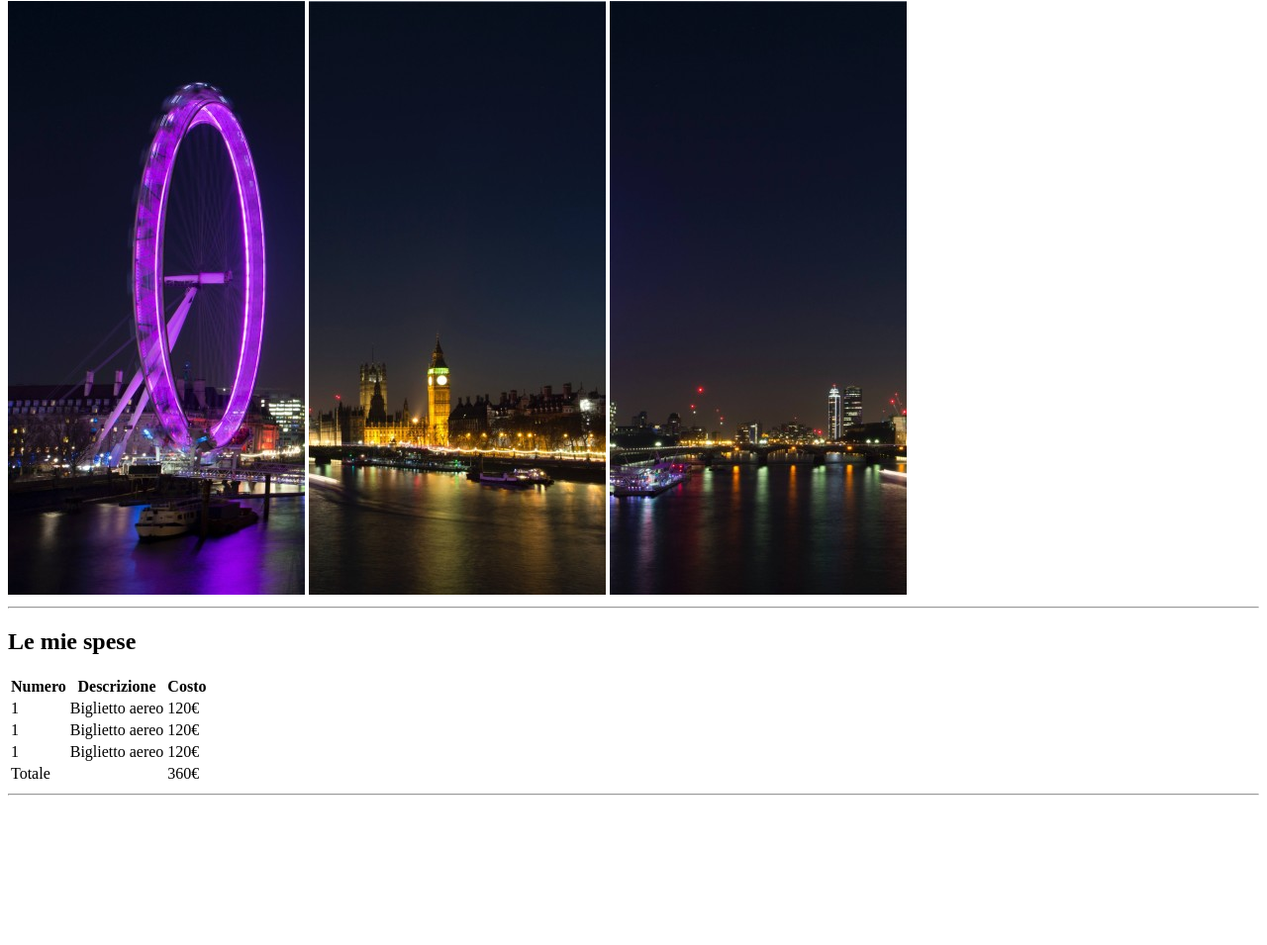
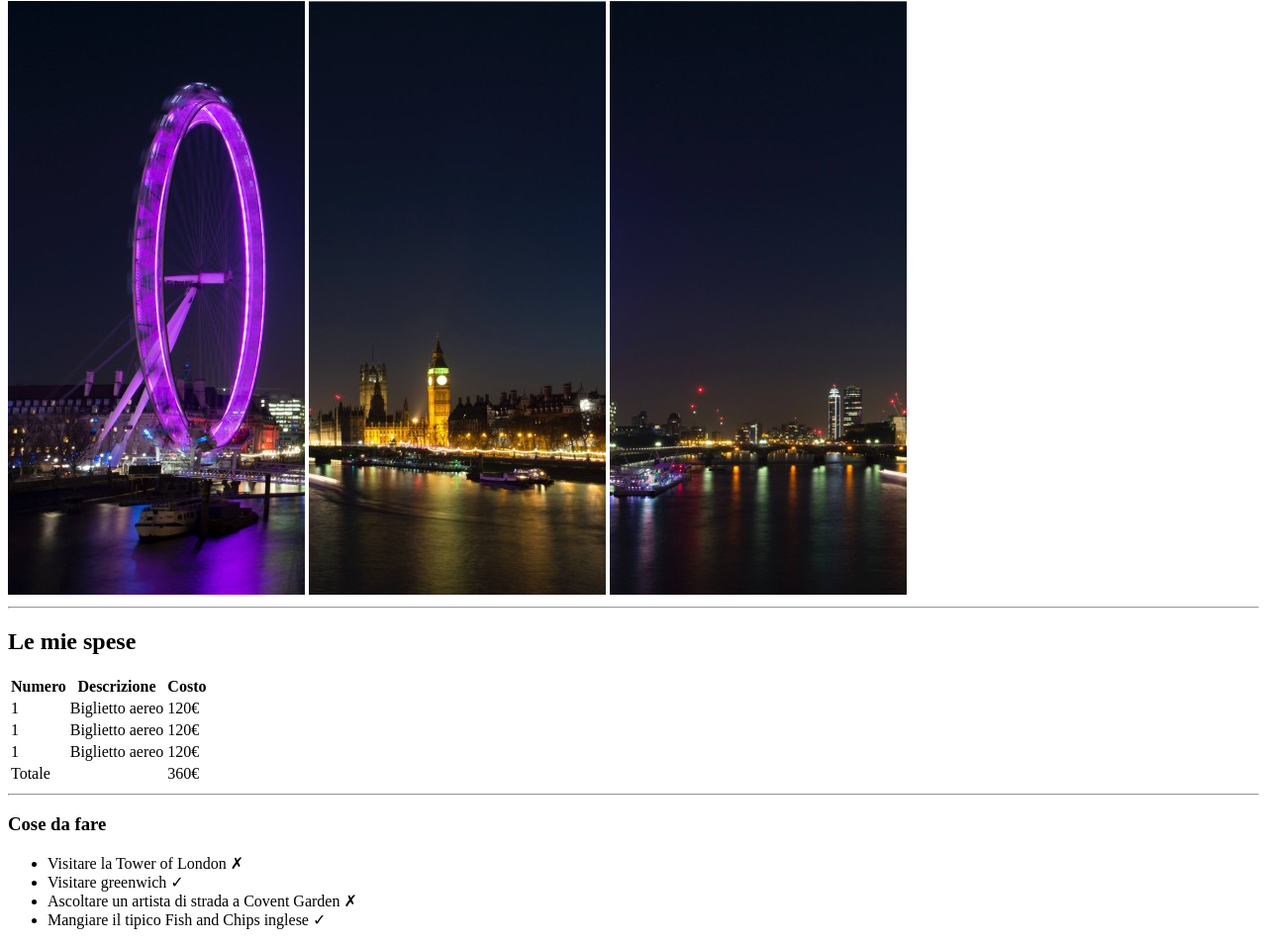
Before and after one commit to MatteoCipolla99/html-london-trip, a plain HTML site: page index.html in a window 1280 px wide. Shown: the part 79-1034 px from the top of the page at 99% size. Before the commit the page ends 891 px from the top, so only its background shows below. Drawn offline with Linux system fonts and the light colour scheme.

Commit message:
add: second section

```diff
--- a/index.html
+++ b/index.html
@@ -53,6 +53,19 @@
         </section>
         <!-- section le mie spese -->
 
+        <!--section cose da fare-->
+        <section>
+            <h3>Cose da fare</h3>
+            <ul>
+                <li>Visitare la Tower of London &#10007;</li>
+                <li>Visitare greenwich &#10003;</li>
+                <li>Ascoltare un artista di strada a Covent Garden &#10007;</li>
+                <li>Mangiare il tipico Fish and Chips inglese &#10003;</li>
+            </ul>
+            <!--section cose da fare-->
+        </section>
+
+
 
 
 
```
